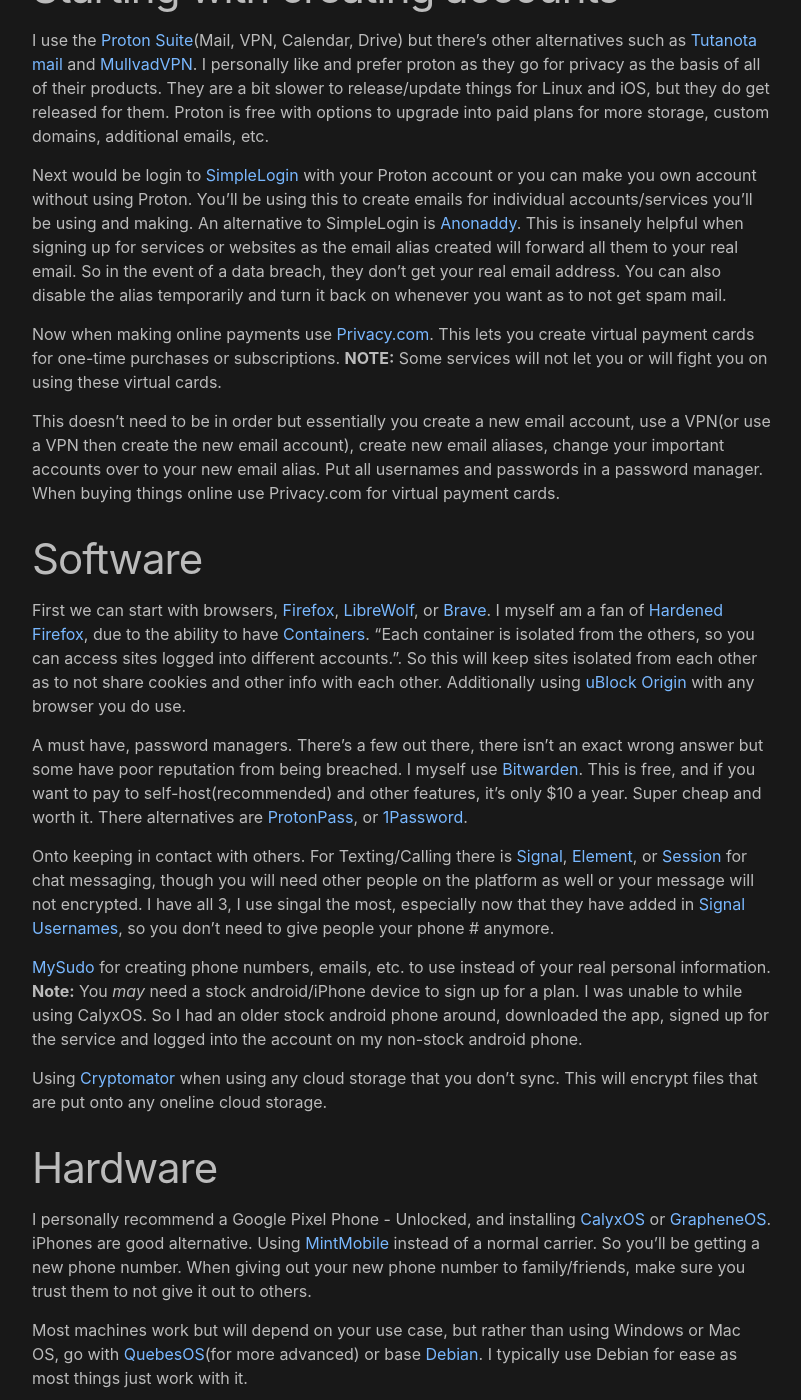
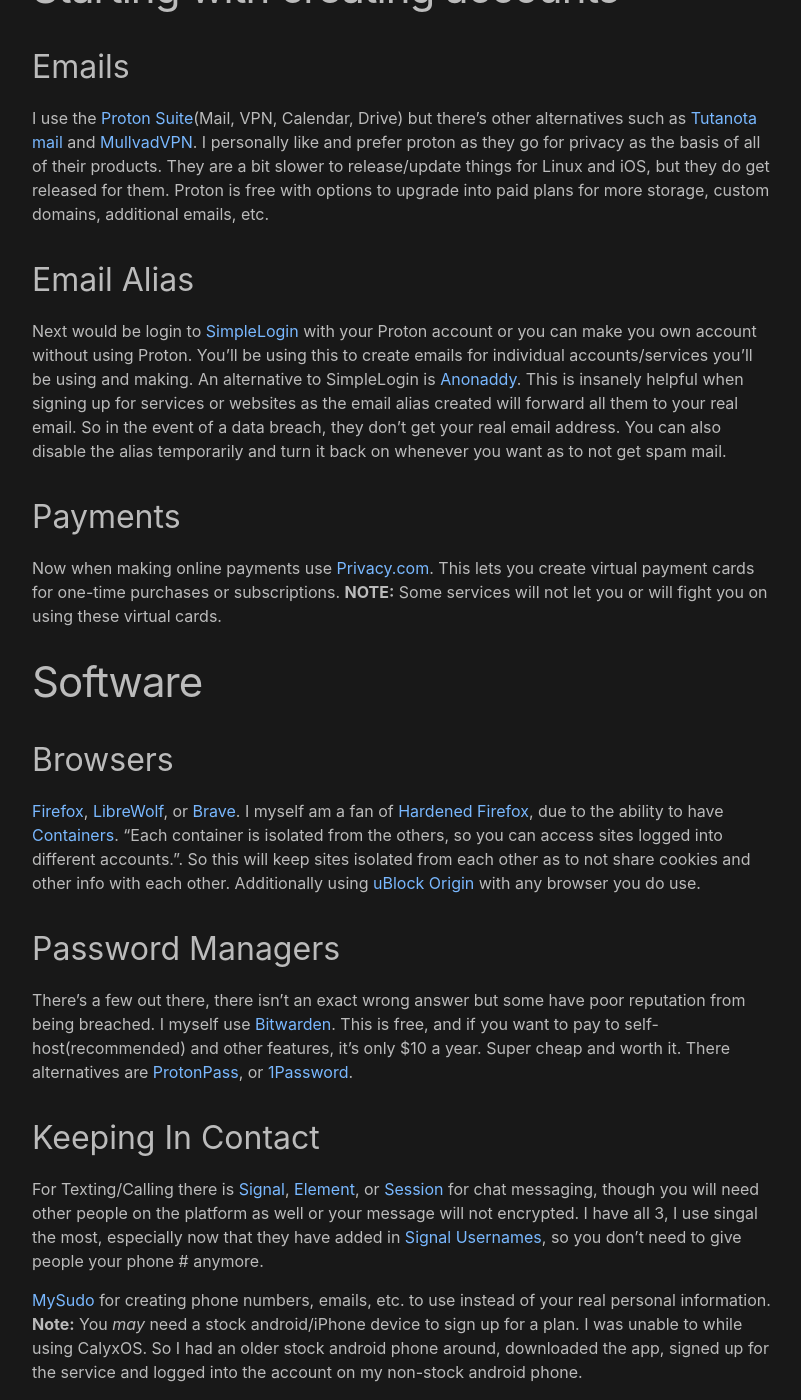
Before and after one commit to Th4ntis/th4ntis.github.io, a Jekyll site: the page built from _posts/2024-05-13-Staying-Private-In-2024.md, in a window 1280 px wide and 1400 px high, scrolled down 731 px. Shown: the whole window, without its empty margins (238-1039 px from the left). Built offline with Jekyll 4.4.1, drawn with Linux system fonts in a browser that asks for light colours.

Commit message:
Update 2024-05-13-Staying-Private-In-2024.md

```diff
--- a/_posts/2024-05-13-Staying-Private-In-2024.md
+++ b/_posts/2024-05-13-Staying-Private-In-2024.md
@@ -18,28 +18,34 @@
 Most of these tools are free or have very small price points. The hardware will come down to your personal phone and/or computer.
 
 # Starting with creating accounts
+## Emails
 I use the [Proton Suite](https://proton.me/)(Mail, VPN, Calendar, Drive) but there's other alternatives such as [Tutanota mail](https://tutanota.com/) and [MullvadVPN](https://mullvad.net/). I personally like and prefer proton as they go for privacy as the basis of all of their products. They are a bit slower to release/update things for Linux and iOS, but they do get released for them. Proton is free with options to upgrade into paid plans for more storage, custom domains, additional emails, etc.
 
+## Email Alias
 Next would be login to [SimpleLogin](https://simplelogin.io/) with your Proton account or you can make you own account without using Proton. You'll be using this to create emails for individual accounts/services you'll be using and making. An alternative to SimpleLogin is [Anonaddy](https://anonaddy.com/). This is insanely helpful when signing up for services or websites as the email alias created will forward all them to your real email. So in the event of a data breach, they don't get your real email address. You can also disable the alias temporarily and turn it back on whenever you want as to not get spam mail.
 
+## Payments
 Now when making online payments use [Privacy.com](https://privacy.com/). This lets you create virtual payment cards for one-time purchases or subscriptions. **NOTE:** Some services will not let you or will fight you on using these virtual cards.
 
-This doesn't need to be in order but essentially you create a new email account, use a VPN(or use a VPN then create the new email account), create new email aliases, change your important accounts over to your new email alias. Put all usernames and passwords in a password manager. When buying things online use Privacy.com for virtual payment cards.
+# Software
+## Browsers
+[Firefox](https://firefox.com/), [LibreWolf](https://librewolf.net/), or [Brave](https://brave.com/). I myself am a fan of [Hardened Firefox](https://www.privacyguides.org/en/desktop-browsers/#firefox), due to the ability to have [Containers](https://addons.mozilla.org/en-US/firefox/addon/multi-account-containers/). "Each container is isolated from the others, so you can access sites logged into different accounts.". So this will keep sites isolated from each other as to not share cookies and other info with each other. Additionally using [uBlock Origin](https://github.com/gorhill/uBlock#ublock-origin) with any browser you do use.
 
-# Software
-First we can start with browsers, [Firefox](https://firefox.com/), [LibreWolf](https://librewolf.net/), or [Brave](https://brave.com/). I myself am a fan of [Hardened Firefox](https://www.privacyguides.org/en/desktop-browsers/#firefox), due to the ability to have [Containers](https://addons.mozilla.org/en-US/firefox/addon/multi-account-containers/). "Each container is isolated from the others, so you can access sites logged into different accounts.". So this will keep sites isolated from each other as to not share cookies and other info with each other. Additionally using [uBlock Origin](https://github.com/gorhill/uBlock#ublock-origin) with any browser you do use.
+## Password Managers
+There's a few out there, there isn't an exact wrong answer but some have poor reputation from being breached. I myself use [Bitwarden](https://bitwarden.com/). This is free, and if you want to pay to self-host(recommended) and other features, it's only $10 a year. Super cheap and worth it. There alternatives are [ProtonPass](https://proton.me/pass), or [1Password](https://1password.com/).
 
-A must have, password managers. There's a few out there, there isn't an exact wrong answer but some have poor reputation from being breached. I myself use [Bitwarden](https://bitwarden.com/). This is free, and if you want to pay to self-host(recommended) and other features, it's only $10 a year. Super cheap and worth it. There alternatives are [ProtonPass](https://proton.me/pass), or [1Password](https://1password.com/).
-
-Onto keeping in contact with others. For Texting/Calling there is [Signal](https://signal.org/en/), [Element](https://element.io/), or [Session](https://getsession.org/) for chat messaging, though you will need other people on the platform as well or your message will not encrypted. I have all 3, I use singal the most, especially now that they have added in [Signal Usernames](https://www.signal.org/blog/phone-number-privacy-usernames/), so you don't need to give people your phone # anymore.
+## Keeping In Contact
+For Texting/Calling there is [Signal](https://signal.org/en/), [Element](https://element.io/), or [Session](https://getsession.org/) for chat messaging, though you will need other people on the platform as well or your message will not encrypted. I have all 3, I use singal the most, especially now that they have added in [Signal Usernames](https://www.signal.org/blog/phone-number-privacy-usernames/), so you don't need to give people your phone # anymore.
 
 [MySudo](https://mysudo.com/) for creating phone numbers, emails, etc. to use instead of your real personal information. **Note:** You _may_ need a stock android/iPhone device to sign up for a plan. I was unable to while using CalyxOS. So I had an older stock android phone around, downloaded the app, signed up for the service and logged into the account on my non-stock android phone.
 
 Using [Cryptomator](https://cryptomator.org/) when using any cloud storage that you don't sync. This will encrypt files that are put onto any oneline cloud storage.
 
 # Hardware
+## Mobile
 I personally recommend a Google Pixel Phone - Unlocked, and installing [CalyxOS](https://calyxos.org/) or [GrapheneOS](https://grapheneos.org/). iPhones are good alternative. Using [MintMobile](https://www.mintmobile.com/) instead of a normal carrier. So you'll be getting a new phone number. When giving out your new phone number to family/friends, make sure you trust them to not give it out to others.
 
+# PC
 Most machines work but will depend on your use case, but rather than using Windows or Mac OS, go with [QuebesOS](https://www.qubes-os.org/)(for more advanced) or base [Debian](https://www.debian.org/). I typically use Debian for ease as most things just work with it.
 
 If you use Windows10/11, you'll want to take some extra steps like running [O&O ShutUp10++](https://www.oo-software.com/en/shutup10) and [O&O AppBuster](https://www.oo-software.com/en/ooappbuster). These will remoev unnecessary bloat apps and software, as well disable/enable certain features that are built into Windows that collects your data. You can use [Chris Titus's Windows Utility](https://github.com/ChrisTitusTech/winutil) for additional options.
```
